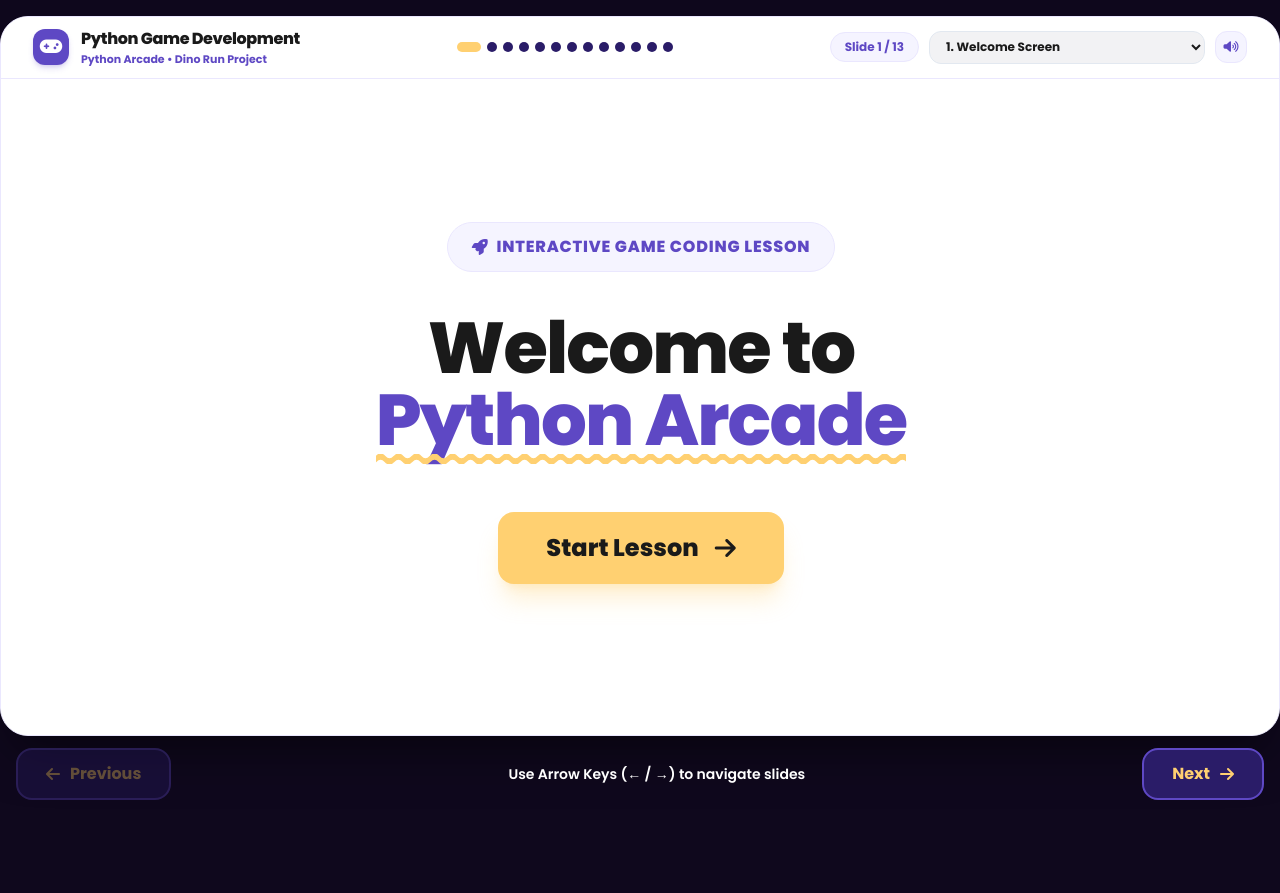
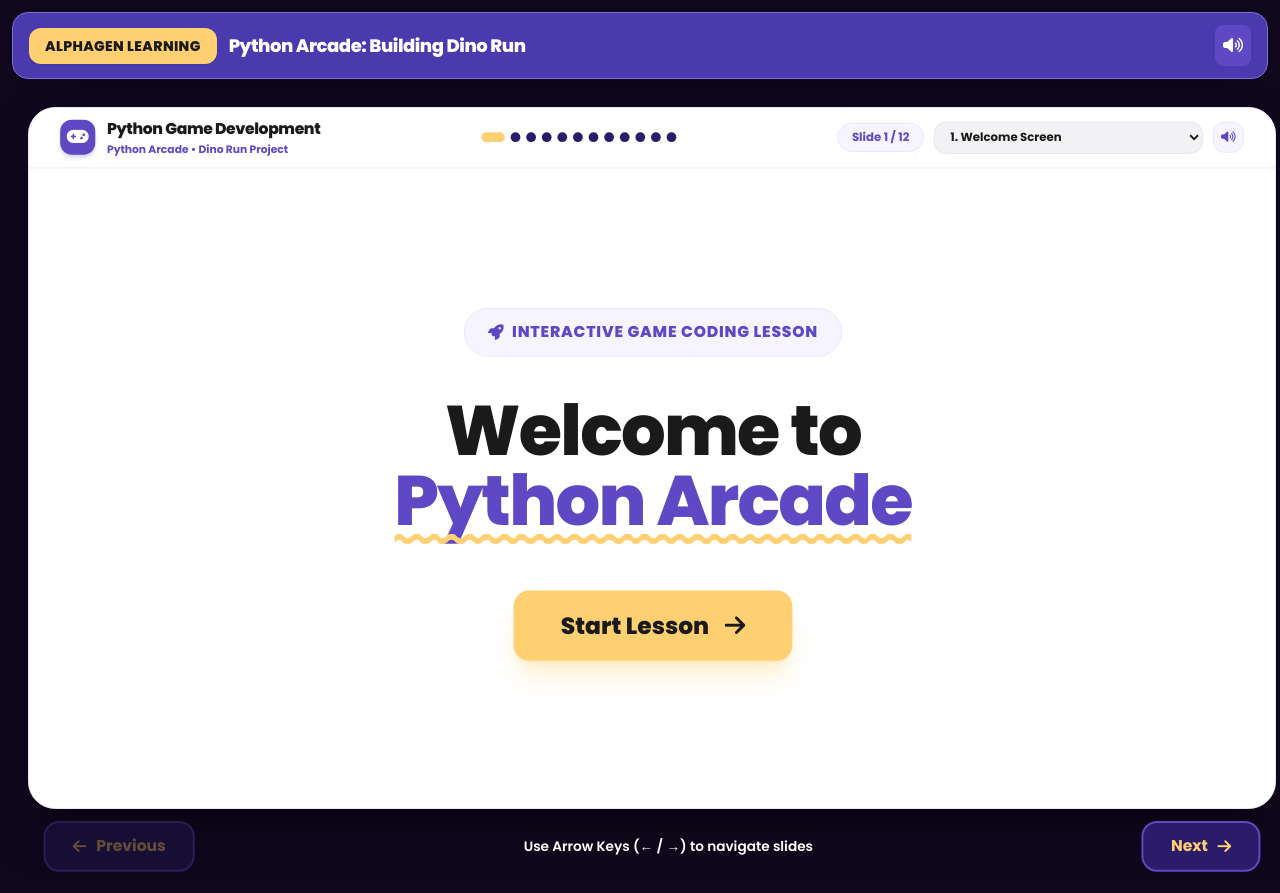
Before and after one commit to alphagenlearningconcepts/Python_Arcade_Introduction, a plain HTML site: page index.html in a window 1280 px wide. Before the commit the page ends 816 px from the top, so only its background shows below. Drawn offline with nearby package versions, Linux system fonts and the light colour scheme.

Commit message:
index.html

```diff
--- a/index.html
+++ b/index.html
@@ -60,7 +60,7 @@
         }
         body {
             margin: 0;
-            padding: 0;
+            padding: 12px;
             background-color: #0f081d;
             font-family: 'Poppins', sans-serif;
             color: #1A1A1A;
@@ -71,6 +71,29 @@
             flex-direction: column;
             justify-content: center;
             align-items: center;
+        }
+
+        .stage-wrapper {
+            width: 100%;
+            max-width: 1280px;
+            display: flex;
+            flex-direction: column;
+            align-items: center;
+        }
+
+        /* 1280x720 Fixed Presentation Stage Frame */
+        .slide-stage {
+            width: 1280px;
+            height: 720px;
+            margin: 0 auto;
+            position: relative;
+            overflow: hidden;
+            box-sizing: border-box;
+            background-color: #ffffff;
+            border-radius: 28px;
+            box-shadow: 0 25px 50px -12px rgba(0, 0, 0, 0.5);
+            border: 1px solid #EAE7FE;
+            transform-origin: top center;
         }
 
         /* 1280x720 Fixed Presentation Stage Frame */
@@ -125,12 +148,13 @@
         /* Bottom Fixed Nav Bar */
         .nav-bar {
             width: 1280px;
-            margin: 12px auto 16px auto;
+            margin: 12px auto 8px auto;
             display: flex;
             justify-content: space-between;
             align-items: center;
             padding: 0 16px;
             z-index: 100;
+            transform-origin: top center;
         }
 
         .nav-btn {
@@ -157,6 +181,17 @@
             opacity: 0.35;
             cursor: not-allowed;
             transform: none !important;
+        }
+        .nav-btn.finish-btn {
+            background: #FFD071;
+            color: #1A1A1A;
+            border-color: #FFD071;
+            animation: pulseFinish 1.6s infinite alternate;
+        }
+
+        @keyframes pulseFinish {
+            0% { transform: scale(1); box-shadow: 0 0 0 0 rgba(255, 208, 113, 0.6); }
+            100% { transform: scale(1.05); box-shadow: 0 0 16px 4px rgba(255, 208, 113, 0.4); }
         }
 
         .dot-indicator {
@@ -345,6 +380,26 @@
 </head>
 <body>
 
+<div class="stage-wrapper">
+
+    <!-- TOP ALPHAGEN BRANDING BAR -->
+    <header class="w-full bg-alphagen-purpleDark px-4 py-3 flex flex-wrap items-center justify-between gap-3 text-white shadow-md rounded-2xl mb-3 border border-alphagen-purpleMid">
+        <div class="flex items-center gap-3">
+            <div class="bg-alphagen-yellow text-alphagen-nearBlack px-4 py-2 rounded-xl font-extrabold text-xs md:text-sm shadow-sm flex items-center gap-2">
+                <span class="tracking-wide">ALPHAGEN LEARNING</span>
+            </div>
+            <span class="font-extrabold text-base md:text-lg tracking-tight text-white">
+                Python Arcade: Building Dino Run
+            </span>
+        </div>
+
+        <div class="flex items-center gap-3">
+            <button onclick="toggleAudio()" id="top-audio-btn" class="bg-alphagen-purple hover:bg-alphagen-purpleMid text-white p-2 rounded-lg transition-all" title="Toggle Sound">
+                <i class="fa-solid fa-volume-high text-base" id="sound-icon"></i>
+            </button>
+        </div>
+    </header>
+
     <div class="slide-stage">
 
         <!-- Persistent Top Header -->
@@ -365,7 +420,7 @@
             <!-- Controls: Counter, Dropdown, Audio -->
             <div class="flex items-center gap-2.5">
                 <span id="slide-counter-pill" class="text-xs font-bold text-alphagen-purple bg-alphagen-purpleGhost px-3.5 py-1.5 rounded-full border border-alphagen-purplePale">
-                    Slide 1 / 13
+                    Slide 1 / 12
                 </span>
 
                 <select id="slide-dropdown" onchange="goToSlide(parseInt(this.value))" class="text-xs font-bold text-alphagen-nearBlack bg-alphagen-lightGrey hover:bg-slate-200 border border-slate-200 px-3 py-1.5 rounded-xl cursor-pointer focus:outline-none focus:border-alphagen-purple transition">
@@ -381,7 +436,6 @@
                     <option value="10">10. Challenge: Dino Run Text</option>
                     <option value="11">11. Challenge: Upgrade with Variables</option>
                     <option value="12">12. Knowledge Check Quiz</option>
-                    <option value="13">13. Complete Code & Summary</option>
                 </select>
 
                 <button onclick="toggleAudio()" id="audio-btn" class="w-8 h-8 rounded-xl bg-alphagen-purpleGhost hover:bg-alphagen-purplePale text-alphagen-purple border border-alphagen-purplePale flex items-center justify-center text-xs transition btn-interactive" title="Toggle Sound">
@@ -705,7 +759,7 @@
                     <div class="bg-slate-800 px-5 py-3 flex items-center justify-between border-b border-slate-700">
                         <div class="flex items-center gap-2.5">
                             <i class="fa-brands fa-windows text-alphagen-cyan text-lg"></i>
-                            <span class="font-extrabold text-sm tracking-wide">Windows Computer (Command Prompt / PowerShell)</span>
+                            <span class="font-extrabold text-sm tracking-wide">Windows Computer </span>
                         </div>
                         <div class="flex items-center gap-1.5">
                             <span class="w-3 h-3 rounded-full bg-slate-600"></span>
@@ -751,7 +805,7 @@
                                 <span class="w-3 h-3 rounded-full bg-emerald-400"></span>
                             </div>
                             <i class="fa-brands fa-apple text-white text-lg"></i>
-                            <span class="font-extrabold text-sm tracking-wide">Mac Computer (macOS Terminal)</span>
+                            <span class="font-extrabold text-sm tracking-wide">Mac Computer </span>
                         </div>
                     </div>
 
@@ -862,6 +916,7 @@
                 <div class="col-span-5 bg-alphagen-nearBlack text-white p-4 rounded-3xl border-2 border-slate-800 flex flex-col justify-between">
                     <div>
                         <div class="flex items-center justify-between mb-2">
+
 
                         </div>
 
@@ -912,7 +967,7 @@
                 <!-- Right 7 cols: Draggable Window Stage + Live Code Explanation Box -->
                 <div class="col-span-7 bg-slate-900 border-2 border-slate-800 rounded-3xl p-4 flex flex-col justify-between relative overflow-hidden">
                     <div class="flex items-center justify-between text-xs text-alphagen-cyan font-bold mb-1.5">
-                        <span><i class="fa-solid fa-up-right-and-down-left-from-center mr-1"></i> Drag the yellow corner handle to resize!</span>
+
                         <span id="win-dim-pill" class="font-mono text-alphagen-yellow bg-slate-950 px-3 py-1 rounded-full">500 &times; 250 px</span>
                     </div>
 
@@ -1127,7 +1182,7 @@
                 <!-- Left 7 cols: Exact Visual Blueprint Box -->
                 <div class="col-span-7 bg-alphagen-nearBlack p-4 rounded-3xl border-2 border-slate-800 flex flex-col items-center">
                     <div class="w-full flex justify-between text-xs font-bold text-alphagen-cyan mb-2 px-1">
-                        <span><i class="fa-solid fa-ruler-combined mr-1"></i> LAYOUT BLUEPRINT (700 &times; 250)</span>
+                        <span><i class="fa-solid fa-ruler-combined mr-1"></i>  LAYOUT BLUEPRINT (700 &times; 250)</span>
 
                     </div>
 
@@ -1265,7 +1320,7 @@
         <div id="slide-12" class="slide-panel bg-white justify-between">
             <div>
                 <span class="text-xs uppercase font-extrabold tracking-wider text-alphagen-purple bg-alphagen-purpleGhost px-3.5 py-1 rounded-md border border-alphagen-purplePale">Concept Mastery</span>
-                <h2 class="text-3xl font-extrabold text-alphagen-nearBlack mt-1.5">Python Arcade Knowledge Check</h2>
+                <h2 class="text-3xl font-extrabold text-alphagen-nearBlack mt-1.5">Knowledge Check</h2>
 
             </div>
 
@@ -1358,10 +1413,6 @@
 
         </div>
 
-        <!-- ================= SLIDE 13: COMPLETE REFERENCE CODE & SUMMARY ================= -->
-
-
-
     </div>
 
     <!-- Bottom Fixed Navigation Control Bar -->
@@ -1375,15 +1426,16 @@
             Use Arrow Keys (&larr; / &rarr;) to navigate slides
         </span>
 
-        <button id="next-btn" class="nav-btn btn-interactive" onclick="nextSlide()">
-            <span>Next</span>
-            <i class="fa-solid fa-arrow-right"></i>
+        <button id="next-btn" class="nav-btn btn-interactive" onclick="handleNextOrFinish()">
+            <span id="next-btn-text">Next</span>
+            <i id="next-btn-icon" class="fa-solid fa-arrow-right"></i>
         </button>
     </div>
+</div>
 
     <script>
         let currentSlide = 1;
-        const totalSlides = 13;
+        const totalSlides = 12;
         let soundEnabled = true;
 
         /* Web Audio Synthesizer */
@@ -1391,8 +1443,18 @@
 
         function toggleAudio() {
             soundEnabled = !soundEnabled;
+            const topBtn = document.getElementById('top-audio-btn');
             const btn = document.getElementById('audio-btn');
-            btn.innerHTML = soundEnabled ? '<i class="fa-solid fa-volume-high"></i>' : '<i class="fa-solid fa-volume-xmark"></i>';
+            if (topBtn) {
+                topBtn.innerHTML = soundEnabled
+                    ? '<i class="fa-solid fa-volume-high text-base" id="sound-icon"></i>'
+                    : '<i class="fa-solid fa-volume-xmark text-base" id="sound-icon"></i>';
+            }
+            if (btn) {
+                btn.innerHTML = soundEnabled
+                    ? '<i class="fa-solid fa-volume-high"></i>'
+                    : '<i class="fa-solid fa-volume-xmark"></i>';
+            }
         }
 
         function playSound(type) {
@@ -1412,27 +1474,31 @@
                     osc.frequency.exponentialRampToValueAtTime(659.25, audioCtx.currentTime + 0.15);
                     gain.gain.setValueAtTime(0.1, audioCtx.currentTime);
                     gain.gain.exponentialRampToValueAtTime(0.01, audioCtx.currentTime + 0.3);
-                    osc.start(); osc.stop(audioCtx.currentTime + 0.3);
+                    osc.start();
+                    osc.stop(audioCtx.currentTime + 0.3);
                 } else if (type === 'pop') {
                     osc.type = 'triangle';
                     osc.frequency.setValueAtTime(360, audioCtx.currentTime);
                     osc.frequency.exponentialRampToValueAtTime(720, audioCtx.currentTime + 0.08);
                     gain.gain.setValueAtTime(0.1, audioCtx.currentTime);
                     gain.gain.exponentialRampToValueAtTime(0.01, audioCtx.currentTime + 0.08);
-                    osc.start(); osc.stop(audioCtx.currentTime + 0.08);
+                    osc.start();
+                    osc.stop(audioCtx.currentTime + 0.08);
                 } else if (type === 'wrong') {
                     osc.type = 'sawtooth';
                     osc.frequency.setValueAtTime(180, audioCtx.currentTime);
                     osc.frequency.linearRampToValueAtTime(110, audioCtx.currentTime + 0.2);
                     gain.gain.setValueAtTime(0.1, audioCtx.currentTime);
                     gain.gain.exponentialRampToValueAtTime(0.01, audioCtx.currentTime + 0.25);
-                    osc.start(); osc.stop(audioCtx.currentTime + 0.25);
+                    osc.start();
+                    osc.stop(audioCtx.currentTime + 0.25);
                 }
             } catch (e) {}
         }
 
         function initHeaderDots() {
             const container = document.getElementById('header-dots-container');
+            if (!container) return;
             container.innerHTML = '';
             for (let i = 1; i <= totalSlides; i++) {
                 const dot = document.createElement('div');
@@ -1463,10 +1529,41 @@
             document.getElementById('slide-dropdown').value = currentSlide;
 
             document.getElementById('prev-btn').disabled = currentSlide === 1;
-            document.getElementById('next-btn').disabled = currentSlide === totalSlides;
+
+            const nextBtn = document.getElementById('next-btn');
+            const nextBtnText = document.getElementById('next-btn-text');
+            const nextBtnIcon = document.getElementById('next-btn-icon');
+
+            if (nextBtn && nextBtnText && nextBtnIcon) {
+                if (currentSlide === totalSlides) {
+                    nextBtnText.innerText = 'Finish';
+                    nextBtnIcon.className = 'fa-solid fa-flag-checkered';
+                    nextBtn.classList.add('finish-btn');
+                } else {
+                    nextBtnText.innerText = 'Next';
+                    nextBtnIcon.className = 'fa-solid fa-arrow-right';
+                    nextBtn.classList.remove('finish-btn');
+                }
+            }
 
             if (currentSlide === totalSlides && typeof confetti === 'function') {
                 confetti({ particleCount: 100, spread: 70, origin: { y: 0.6 } });
+            }
+        }
+
+        function handleNextOrFinish() {
+            if (currentSlide === totalSlides) {
+                playSound('correct');
+                if (typeof confetti === 'function') {
+                    confetti({
+                        particleCount: 140,
+                        spread: 90,
+                        origin: { y: 0.5 },
+                        colors: ['#5E48C4', '#FFD071', '#59E4FB', '#ED5661', '#10B981']
+                    });
+                }
+            } else {
+                nextSlide();
             }
         }
 
@@ -1484,6 +1581,23 @@
 
         function prevSlide() {
             if (currentSlide > 1) goToSlide(currentSlide - 1);
+        }
+
+        function fitStageToScreen() {
+            const stage = document.querySelector('.slide-stage');
+            const nav = document.querySelector('.nav-bar');
+            if (!stage) return;
+            const availableWidth = window.innerWidth - 32;
+            if (availableWidth < 1280) {
+                const scale = availableWidth / 1280;
+                stage.style.transform = `scale(${scale})`;
+                stage.style.marginBottom = `-${720 * (1 - scale)}px`;
+                if (nav) nav.style.transform = `scale(${scale})`;
+            } else {
+                stage.style.transform = 'none';
+                stage.style.marginBottom = '0px';
+                if (nav) nav.style.transform = 'none';
+            }
         }
 
         /* Slide 2 Save Reflection */
@@ -1809,13 +1923,16 @@ arcade.run()`;
         /* Keyboard Listener */
         document.addEventListener('keydown', (e) => {
             if (e.target.tagName === 'INPUT' || e.target.tagName === 'SELECT' || e.target.tagName === 'TEXTAREA') return;
-            if (e.key === 'ArrowRight' || e.key === 'Space') nextSlide();
+            if (e.key === 'ArrowRight' || e.key === 'Space') handleNextOrFinish();
             if (e.key === 'ArrowLeft') prevSlide();
         });
+
+        window.addEventListener('resize', fitStageToScreen);
 
         window.addEventListener('DOMContentLoaded', () => {
             initHeaderDots();
             updateSlideDisplay();
+            fitStageToScreen();
             syncWindowFromSliders();
             initWindowDragResize();
             updateTextLab();
```
